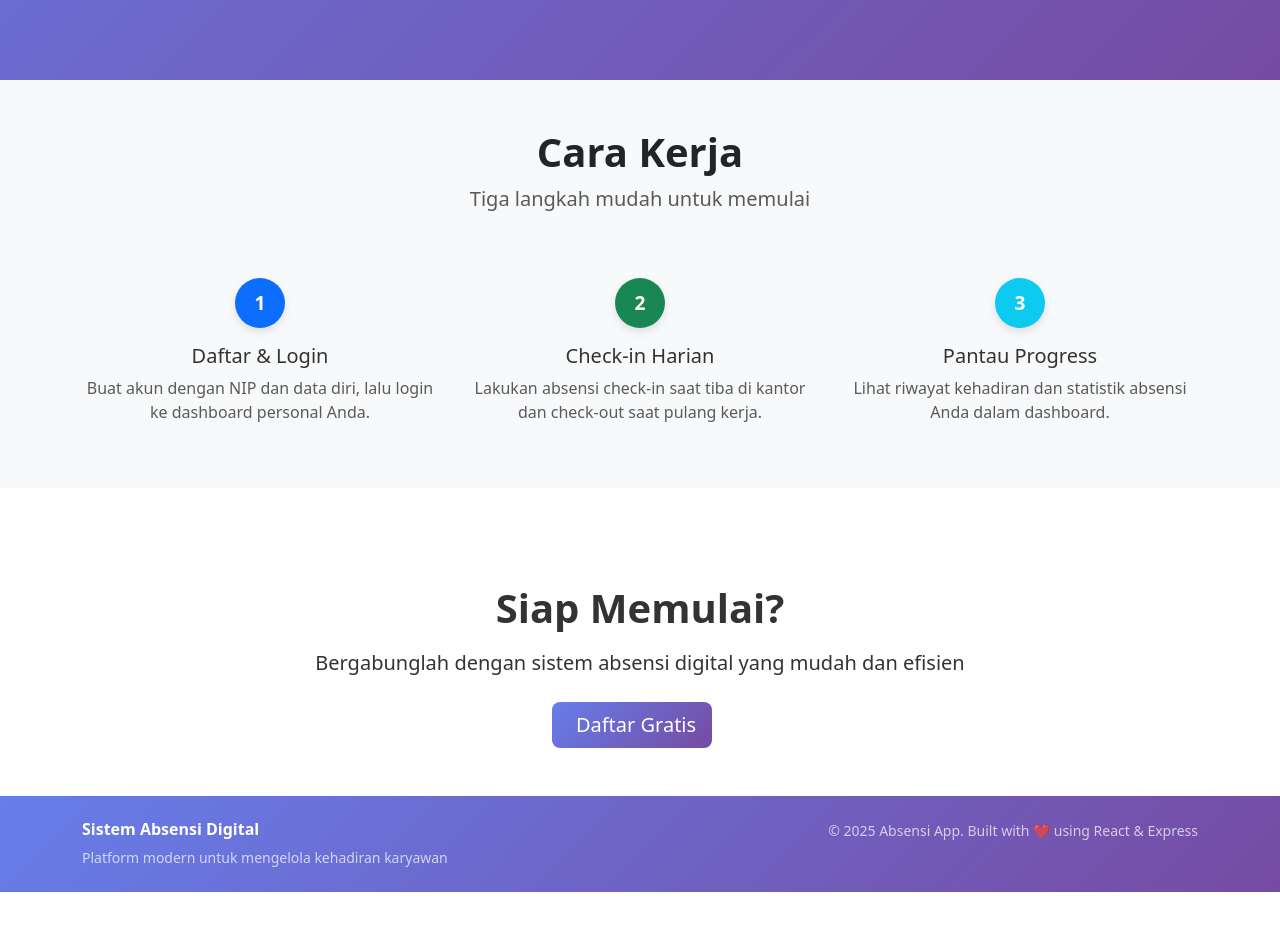
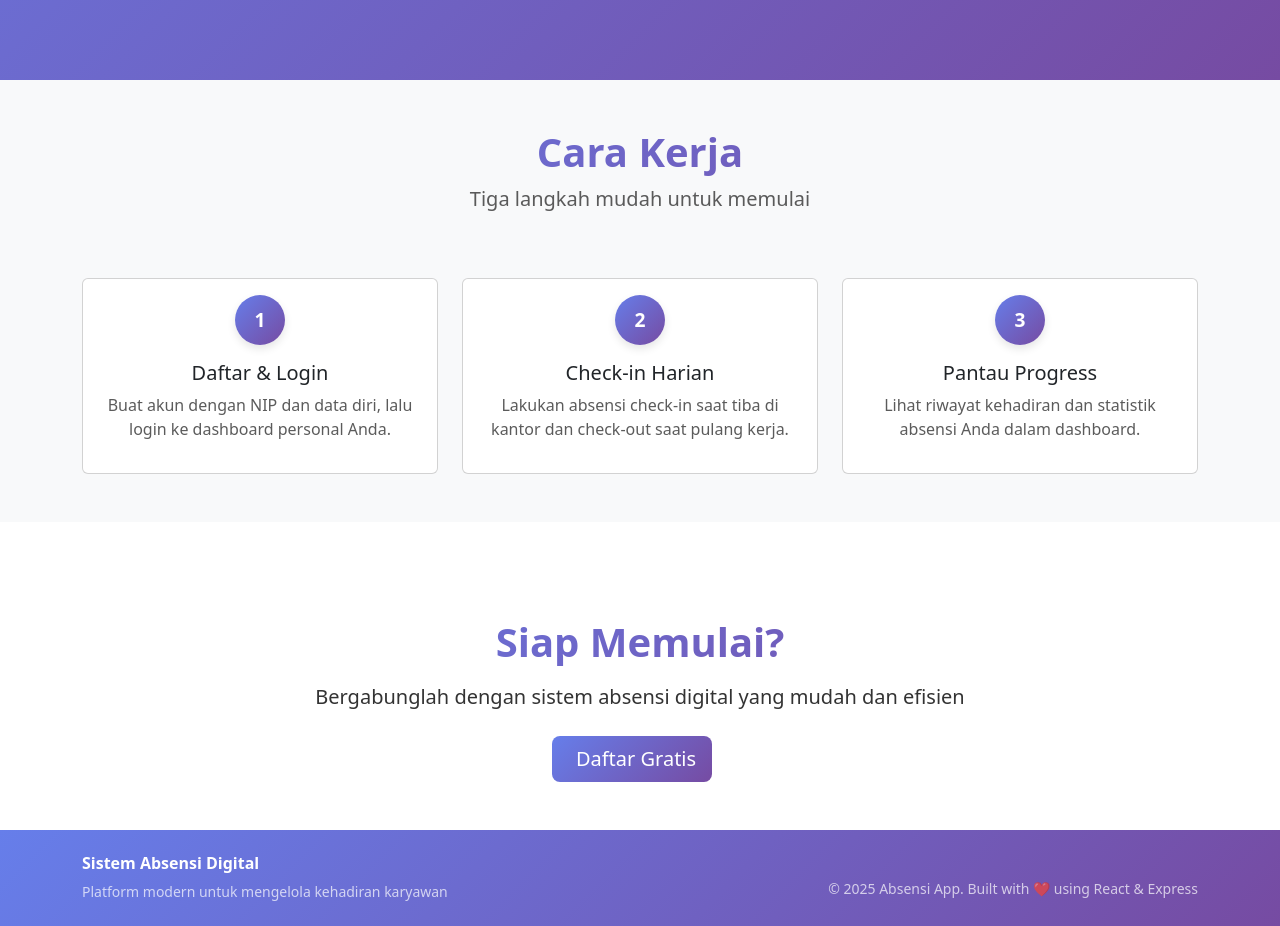
Before and after one commit to Bagusdevaa/learn-fullstack, a React (Create React App) app in the folder react-client/: page / in a window 1280 px wide. Shown: the part 720-1646 px from the top of the page. Before the commit the page ends 1612 px from the top, so only its background shows below. Built offline with nearby package versions, Linux system fonts and the light colour scheme.

Commit message:
fix: finalization landing page

```diff
--- a/react-client/src/components/home.js
+++ b/react-client/src/components/home.js
@@ -2,10 +2,22 @@ import React, { useState, useEffect } from 'react';
 import { Container, Row, Col, Button, Card, Badge, Navbar, Nav } from 'react-bootstrap';
 import { Link } from 'react-router-dom';
 import Typewriter from 'typewriter-effect';
+import AOS from 'aos'
+import 'aos/dist/aos.css'
 import '../index.css';
 
 const Home = () => {
     const [scrolled, setScrolled] = useState(false);
+
+    // Inisialisasi AOS saat komponen dimuat
+    useEffect(() => {
+        AOS.init({
+            duration: 1000,
+            once: true,
+            mirror: false,
+        });
+        AOS.refresh(); // Refresh AOS jika ada perubahan DOM
+    }, []);
 
     // Efek samping untuk menambahkan dan menghapus event listener
     useEffect(() => {
@@ -67,7 +79,7 @@ const Home = () => {
                     <Row className='align-items-center'>
                         <Col lg={7} md={12} className='mb-4 mb-lg-0'>
                             <div className="hero-content">
-                                <h1 className="display-6 fw-bold mb-4">
+                                <h1 className="display-6 fw-bold mb-4" data-aos="fade-up">
                                     <Typewriter
                                         options={{
                                             strings: [
@@ -82,12 +94,12 @@ const Home = () => {
                                         }}
                                     />
                                 </h1>
-                                <p className="mb-4">
+                                <p className="mb-4" data-aos="fade-up" data-aos-delay="200" data-aos-duration="1000">
                                     Platform digital untuk mengelola absensi karyawan dengan mudah,
                                     cepat, dan akurat. Pantau kehadiran real-time dan kelola data
                                     attendance dalam satu dashboard.
                                 </p>
-                                <div className="hero-buttons d-grid d-lg-flex mb-3 mb-lg-0">
+                                <div className="hero-buttons d-grid d-lg-flex mb-3 mb-lg-0" data-aos="fade-up" data-aos-delay="400" data-aos-duration="1000">
                                     <Link to="/login" className="text-decoration-none">
                                         <Button size="lg" className="btn-light mb-2 mb-lg-0 me-lg-3">
                                             Masuk Sekarang
@@ -101,7 +113,7 @@ const Home = () => {
                                 </div>
                             </div>
                         </Col>
-                        <Col lg={5} md={12} className="text-center">
+                        <Col lg={5} md={12} className="text-center" data-aos="fade-in" data-aos-delay="600" data-aos-duration="1000">
                             <div className="hero-image">
                                 <div className="dashboard-preview bg-white rounded shadow-lg p-4">
                                     <div className="d-flex justify-content-between align-items-center mb-3">
@@ -133,16 +145,18 @@ const Home = () => {
             <section className="how-it-works-section bg-light py-5 mb-5 d-flex align-items-center">
                 <Container>
                     <Row className="text-center mb-5">
-                        <Col>
-                            <h2 className="display-6 fw-bold text-dark">Cara Kerja</h2>
+                        <Col data-aos="fade-up" data-aos-duration="1000">
+                            <h2 className="display-6 fw-bold">Cara Kerja</h2>
                             <p className="lead text-muted">
                                 Tiga langkah mudah untuk memulai
                             </p>
                         </Col>
                     </Row>
                     <Row className="g-4">
-                        <Col lg={4} md={6} className="text-center">
-                            <div className="step-number bg-primary text-white rounded-circle d-inline-flex align-items-center justify-content-center mb-3">
+                        <Col lg={4} md={6} className="text-center" data-aos="fade-up" data-aos-delay="100" data-aos-duration="1000">
+                            <Card>
+                                <Card.Body>
+                                    <div className="step-number text-white rounded-circle d-inline-flex align-items-center justify-content-center mb-3">
                                         <span className="fw-bold">1</span>
                                     </div>
                                     <h5>Daftar & Login</h5>
@@ -150,9 +164,13 @@ const Home = () => {
                                         Buat akun dengan NIP dan data diri,
                                         lalu login ke dashboard personal Anda.
                                     </p>
+                                </Card.Body>
+                            </Card>
                         </Col>
-                        <Col lg={4} md={6} className="text-center">
-                            <div className="step-number bg-success text-white rounded-circle d-inline-flex align-items-center justify-content-center mb-3">
+                        <Col lg={4} md={6} className="text-center" data-aos="fade-up" data-aos-delay="200" data-aos-duration="1000">
+                            <Card>
+                                <Card.Body>
+                                    <div className="step-number text-white rounded-circle d-inline-flex align-items-center justify-content-center mb-3">
                                         <span className="fw-bold">2</span>
                                     </div>
                                     <h5>Check-in Harian</h5>
@@ -160,9 +178,13 @@ const Home = () => {
                                         Lakukan absensi check-in saat tiba di kantor
                                         dan check-out saat pulang kerja.
                                     </p>
+                                </Card.Body>
+                            </Card>
                         </Col>
-                        <Col lg={4} md={6} className="text-center">
-                            <div className="step-number bg-info text-white rounded-circle d-inline-flex align-items-center justify-content-center mb-3">
+                        <Col lg={4} md={6} className="text-center" data-aos="fade-up" data-aos-delay="300" data-aos-duration="1000">
+                            <Card>
+                                <Card.Body>
+                                    <div className="step-number text-white rounded-circle d-inline-flex align-items-center justify-content-center mb-3">
                                         <span className="fw-bold">3</span>
                                     </div>
                                     <h5>Pantau Progress</h5>
@@ -170,6 +192,8 @@ const Home = () => {
                                         Lihat riwayat kehadiran dan statistik
                                         absensi Anda dalam dashboard.
                                     </p>
+                                </Card.Body>
+                            </Card>
                         </Col>
                     </Row>
                 </Container>
@@ -180,11 +204,11 @@ const Home = () => {
                 <Container>
                     <Row className="text-center">
                         <Col>
-                            <h2 className="display-6 fw-bold mb-3">Siap Memulai?</h2>
-                            <p className="lead mb-4">
+                            <h2 className="display-6 fw-bold mb-3" data-aos="fade-in" data-aos-duration="1000">Siap Memulai?</h2>
+                            <p className="lead mb-4" data-aos="fade-up" data-aos-delay="200" data-aos-duration="1000">
                                 Bergabunglah dengan sistem absensi digital yang mudah dan efisien
                             </p>
-                            <Link to="/register" className="text-decoration-none">
+                            <Link to="/register" className="text-decoration-none" data-aos="fade-up" data-aos-delay="300" data-aos-duration="1000">
                                 <Button size="lg" className="btn-light me-3">
                                     <i className="bi bi-person-plus me-2"></i>
                                     Daftar Gratis
@@ -205,7 +229,7 @@ const Home = () => {
                                 Platform modern untuk mengelola kehadiran karyawan
                             </p>
                         </Col>
-                        <Col md={6} className="text-md-end">
+                        <Col md={6} className="text-md-end mt-4">
                             <p className="text-muted small mb-0">
                                 © 2025 Absensi App. Built with ❤️ using React & Express
                             </p>
--- a/react-client/src/index.css
+++ b/react-client/src/index.css
@@ -37,7 +37,7 @@ code {
     monospace;
 }
 
-.btn-gradient{
+.btn-gradient {
   background-color: linear-gradient(135deg, #5a6fd8 0%, #6e4198 100%) !important;
 }
 
@@ -176,7 +176,19 @@ code {
   color: var(--warna-teks);
 }
 
+.how-it-works-section h2 {
+  background: linear-gradient(135deg, var(--warna-primer) 0%, var(--warna-sekunder) 100%);
+  /* Terapkan gradient ke background */
+  background-clip: text;
+  /* Penting: Potong background agar sesuai dengan bentuk teks */
+  -webkit-text-fill-color: transparent;
+  /* Penting: Jadikan teks transparan agar background terlihat */
+  color: transparent;
+  /* Fallback untuk browser yang tidak mendukung -webkit-text-fill-color */
+}
+
 .step-number {
+  background: linear-gradient(135deg, var(--warna-primer) 0%, var(--warna-sekunder) 100%);
   width: 50px;
   height: 50px;
   font-size: 1.2rem;
@@ -198,6 +210,13 @@ code {
 .cta-section {
   background: linear-gradient(135deg, var(--warna-primer) 0%, var(--warna-sekunder) 100%);
   color: var(--warna-teks)
+}
+
+.cta-section h2 {
+  background: linear-gradient(135deg, var(--warna-primer) 0%, var(--warna-sekunder) 100%);
+  background-clip: text;
+  -webkit-text-fill-color: transparent;
+  color: transparent;
 }
 
 /* --- Global Button Styles for Hero & CTA --- */
```
Lines whose indentation alone changed are shown as unchanged.
